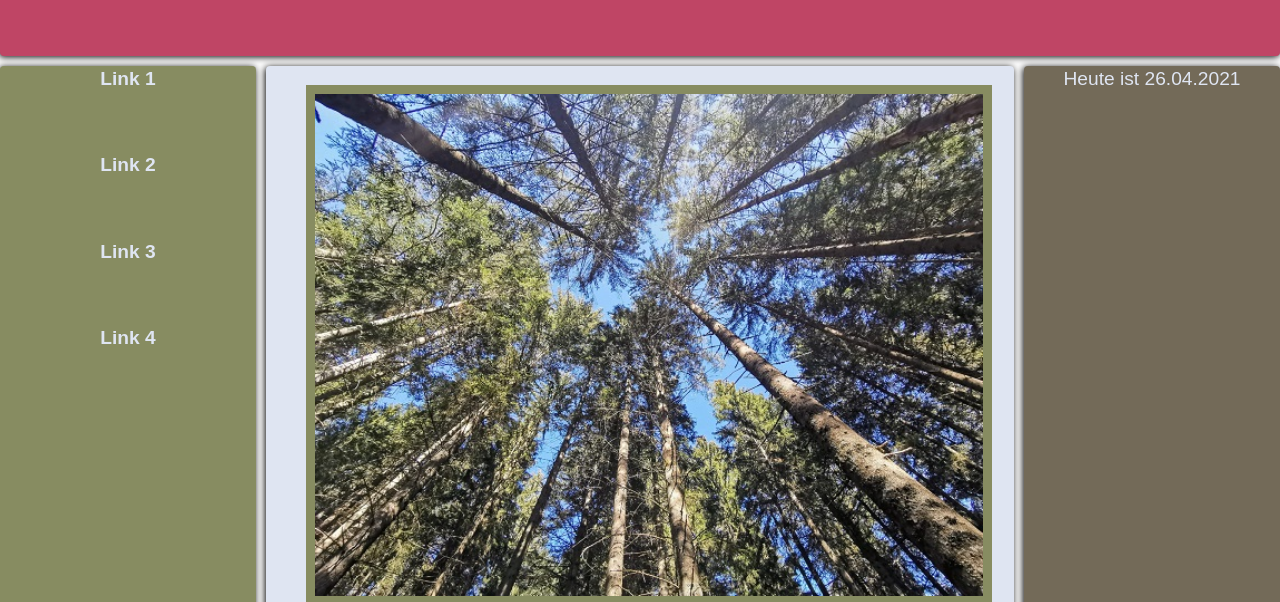
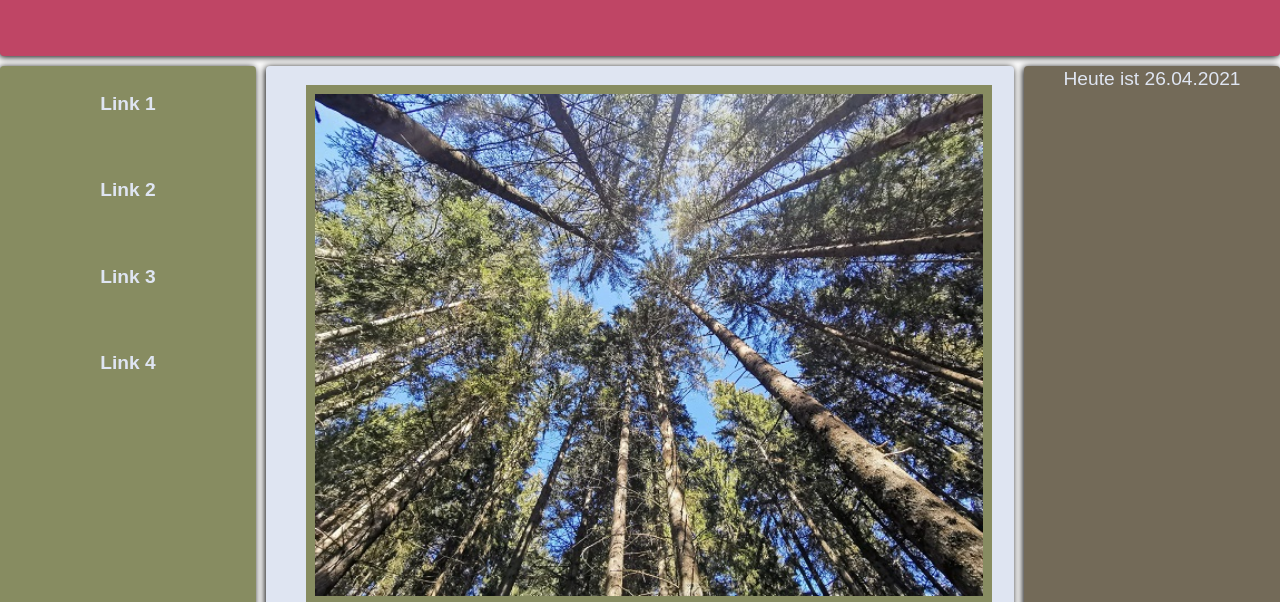
Before and after one commit to Panuruiz/Schulpraktiken, a plain HTML site: page Boilerplate Exercise/index.html in a window 1280 px wide. Shown: the part 174-776 px from the top of the page. Drawn offline with nearby package versions, Linux system fonts and the light colour scheme.

Commit message:
Screenshots
Screenshots for every practice

```diff
--- a/Boilerplate Exercise/css/main.css
+++ b/Boilerplate Exercise/css/main.css
@@ -174,6 +174,9 @@ body {
     padding: 0;
     margin: 0;
     list-style-type: none;
+    display: flex;
+    justify-content: center;
+    align-items: center;
 }
 
 #navMenu li:hover {
@@ -201,7 +204,6 @@ body {
     padding: 0;
     margin: 0;
     display: grid;
-    /*gap: 1em;*/
     grid-template: "link1 link2 link3 link4" 100% / 20% 20% 20% 20%;
     justify-content: center;
 }
@@ -317,11 +319,18 @@ form, form>* {
         background-color: #878C61;
     }
     #navMenu {
+        width: 100%;
         text-decoration: none;
         display: grid;
         gap: 0.5em;
-        grid-template: "link1" 4em "link2" 4em "link3" 4em "link4" 4em / auto;
+        grid-template: "link1" 4em "link2" 4em "link3" 4em "link4" 4em / 100%;
     }
+
+    #navMenu li {
+        width: 100%;
+    }
+
+
 }
 
 @media (min-width: 1280px) {
```
Also changed, not shown: Boilerplate Exercise/README.md, Exam Paper/README.md, Exam Paper/screenshot.png (added), Responsive Web Design Exercise/README.md, Responsive Web Design Exercise/screenshot.png (added), Vue Exercise/README.md, Vue Exercise/screenshot.png (added), jQuery Exercise/README.md, jQuery Exercise/screenshot.png (added), 1 other file.
